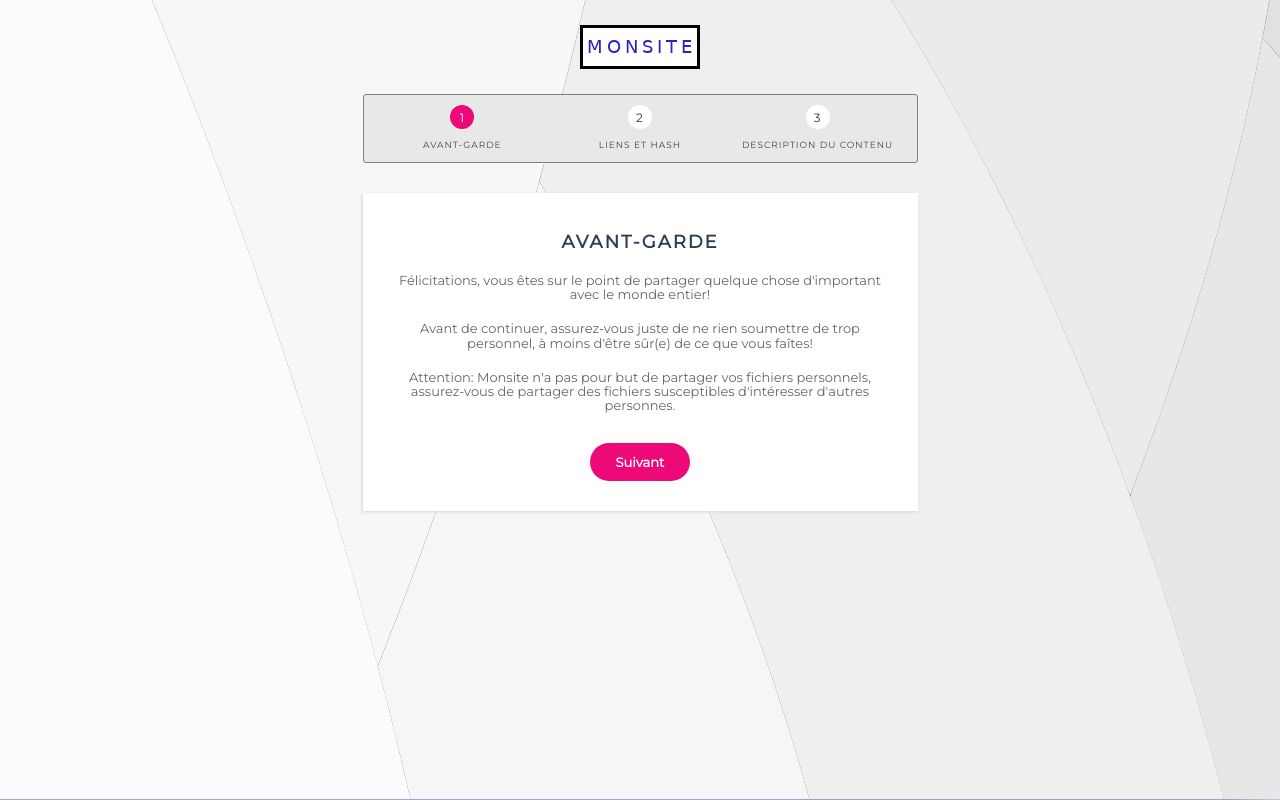
After one commit to PaulCombal/SiteNeedAName, a PHP site: page /view/pages/submit_hash_view.php in a window 1280 px wide. The commit adds this page. Run offline with PHP 8.4, Linux system fonts and the light colour scheme; some libraries are stand-ins or nearby versions.

Commit message:
Oh boy this will add bugs

```diff
--- a/http/index.php
+++ b/http/index.php
@@ -57,6 +57,11 @@ else {
 			}
 			break;
 
+		# Display the hash submission page
+		case 'submit':
+			display_submit_page();
+			break;
+
 
 
 		default:
--- a/http/view/header_template.php
+++ b/http/view/header_template.php
@@ -24,7 +24,7 @@
 			<a href="<?= $base ?>about"><span class="glyphicon glyphicon-question-sign"></span> Aide</a>
 		</li>
 		<li>
-			<a href="<?= $base ?>submit.php"><span class="glyphicon glyphicon-file"></span> Soumettre un fichier</a>
+			<a href="<?= $base ?>submit"><span class="glyphicon glyphicon-file"></span> Soumettre un fichier</a>
 		</li>
 
 		<?php
--- a/http/view/logged_in_header_dropdown.php
+++ b/http/view/logged_in_header_dropdown.php
@@ -2,8 +2,8 @@
 	<li class="dropdown-toggle" id="userDropdown" data-toggle="dropdown" aria-haspopup="true" aria-expanded="true"><?= $_SESSION["username"] ?> <span class="caret"></span>
 	</li>
 	<ul class="dropdown-menu dropdown-menu-right" aria-labelledby="userDropdown">
-		<li><a href="<?= 'user/' . $_SESSION["username"] ?>"><span class="glyphicon glyphicon-user"></span> Mon Profil Monsite</a></li>
-		<li><a href="logout.php"><span class="glyphicon glyphicon-log-out"></span> Déconnexion</a></li>
+		<li><a href="<?= $base . 'user/' . $_SESSION["username"] ?>"><span class="glyphicon glyphicon-user"></span> Mon Profil Monsite</a></li>
+		<li><a href="<?= $base ?>logout"><span class="glyphicon glyphicon-log-out"></span> Déconnexion</a></li>
 		<li role="separator" class="divider"></li>
 		<li><a href="#"><span class="glyphicon glyphicon-comment"></span> Discussions</a></li>
 		<li><a href="#"><span class="glyphicon glyphicon-wrench"></span> GitHub</a></li>
--- a/http/view/logged_out_header_dropdown.php
+++ b/http/view/logged_out_header_dropdown.php
@@ -3,8 +3,8 @@
 		Non Connecté  <span class="caret"></span>
 	</li>
 	<ul class="dropdown-menu dropdown-menu-right" aria-labelledby="userDropdown">
-		<li><a href="login"><span class="glyphicon glyphicon-log-in"></span> Connexion à mon compte</a></li>
-		<li><a href="register"><span class="glyphicon glyphicon-user"></span> Créer un compte Monsite</a></li>
+		<li><a href="<?= $base ?>login"><span class="glyphicon glyphicon-log-in"></span> Connexion à mon compte</a></li>
+		<li><a href="<?= $base ?>register"><span class="glyphicon glyphicon-user"></span> Créer un compte Monsite</a></li>
 		<li role="separator" class="divider"></li>
 		<li><a href="#"><span class="glyphicon glyphicon-comment"></span> Discussions</a></li>
 		<li><a href="#"><span class="glyphicon glyphicon-wrench"></span> GitHub</a></li>
--- /dev/null
+++ b/http/view/pages/submit_hash_view.php
@@ -0,0 +1,119 @@
+<!DOCTYPE html>
+<html lang="fr">
+
+    <head>
+        <!-- Standard Meta -->
+        <meta charset="utf-8">
+        <meta http-equiv="X-UA-Compatible" content="IE=edge">
+        <meta name="description" content="Soumettre un nouveau hash">
+        <meta name="viewport" content="width=device-width, initial-scale=1">
+
+        <title>Soumettre un fichier | IPFS France</title>
+
+
+		<!-- Main CSS rules -->
+		<link rel="stylesheet" href="public/css/bootstrap.min.css" />
+		<link rel="stylesheet" href="public/css/custom_submit.css" />
+
+		<!-- Necessary scripts for jQuery and Bootstrap -->
+		<script src="https://cdnjs.cloudflare.com/ajax/libs/jquery/2.1.3/jquery.min.js" crossorigin="anonymous"></script>
+		<script src='http://ajax.googleapis.com/ajax/libs/jqueryui/1.8.5/jquery-ui.min.js' crossorigin="anonymous"></script>
+
+		<script src="https://cdnjs.cloudflare.com/ajax/libs/popper.js/1.11.0/umd/popper.min.js" integrity="sha384-b/U6ypiBEHpOf/4+1nzFpr53nxSS+GLCkfwBdFNTxtclqqenISfwAzpKaMNFNmj4" crossorigin="anonymous"></script>
+		<script src="https://maxcdn.bootstrapcdn.com/bootstrap/4.0.0-beta/js/bootstrap.min.js" integrity="sha384-h0AbiXch4ZDo7tp9hKZ4TsHbi047NrKGLO3SEJAg45jXxnGIfYzk4Si90RDIqNm1" crossorigin="anonymous"></script>
+
+        <script src="public/js/slidingForm.js"></script>
+
+        <!-- Fonts CSS -->
+        <link href="https://fonts.googleapis.com/css?family=Montserrat" rel="stylesheet">
+
+        <!-- Favicon -->
+        <!--<link rel="shortcut icon" type="image/png" href="../../css/favicon.png"/>-->
+    </head>
+
+    <body>
+    	<svg xmlns="http://www.w3.org/2000/svg" viewBox="0 0 1440 810" preserveAspectRatio="xMinYMin slice" aria-hidden="true"><path fill="#efefee" d="M592.66 0c-15 64.092-30.7 125.285-46.598 183.777C634.056 325.56 748.348 550.932 819.642 809.5h419.672C1184.518 593.727 1083.124 290.064 902.637 0H592.66z"></path><path fill="#f6f6f6" d="M545.962 183.777c-53.796 196.576-111.592 361.156-163.49 490.74 11.7 44.494 22.8 89.49 33.1 134.883h404.07c-71.294-258.468-185.586-483.84-273.68-625.623z"></path><path fill="#f7f7f7" d="M153.89 0c74.094 180.678 161.088 417.448 228.483 674.517C449.67 506.337 527.063 279.465 592.56 0H153.89z"></path><path fill="#fbfbfc" d="M153.89 0H0v809.5h415.57C345.477 500.938 240.884 211.874 153.89 0z"></path><path fill="#ebebec" d="M1144.22 501.538c52.596-134.583 101.492-290.964 134.09-463.343 1.2-6.1 2.3-12.298 3.4-18.497 0-.2.1-.4.1-.6 1.1-6.3 2.3-12.7 3.4-19.098H902.536c105.293 169.28 183.688 343.158 241.684 501.638v-.1z"></path><path fill="#e1e1e1" d="M1285.31 0c-2.2 12.798-4.5 25.597-6.9 38.195C1321.507 86.39 1379.603 158.98 1440 257.168V0h-154.69z"></path><path fill="#e7e7e7" d="M1278.31,38.196C1245.81,209.874 1197.22,365.556 1144.82,499.838L1144.82,503.638C1185.82,615.924 1216.41,720.211 1239.11,809.6L1439.7,810L1439.7,256.768C1379.4,158.78 1321.41,86.288 1278.31,38.195L1278.31,38.196z"></path></svg>
+
+        <!-- Page Content -->
+        <div id="submitContainer" class="container">
+
+            <!-- Login -->
+            <!-- MultiStep Form -->
+			<div class="row">
+			    <div class="col-md-6 col-md-offset-3">
+					<a href="./" class="logoCenterFoot">
+						<img src="public/images/logos/logo_120x44.png" alt="Logo Monsite" class="logo120x44" />
+					</a>
+
+			        <form id="msform" action="./submit" method="POST">
+			            <!-- progressbar -->
+			            <ul id="progressbar">
+			                <li class="active">Avant-garde</li>
+			                <li>Liens et hash</li>
+			                <li>Description du contenu</li>
+			            </ul>
+			            <!-- fieldsets -->
+			            <fieldset>
+			                <h2 class="fs-title">Avant-garde</h2>
+			                <h3 class="fs-subtitle">Félicitations, vous êtes sur le point de partager quelque chose d'important avec le monde entier!</h3>
+
+			                <h3 class="fs-subtitle">Avant de continuer, assurez-vous juste de ne rien soumettre de trop personnel, à moins d'être sûr(e) de ce que vous faîtes! </h3>
+
+			                <h3 class="fs-subtitle">Attention: Monsite n'a pas pour but de partager vos fichiers personnels, assurez-vous de partager des fichiers susceptibles d'intéresser d'autres personnes.</h3>
+
+			                <input type="button" name="next" class="next action-button" value="Suivant"/>
+			            </fieldset>
+			            <fieldset>
+			                <h2 class="fs-title">Liens et hash</h2>
+			                <h3 class="fs-subtitle">Quels sont les fichiers à référencer?</h3>
+			                <input type="text" name="title" placeholder="Nom du fichier/dossier à référencer sur Monsite (requis)" required id="req1" maxlength="60" autofocus/>
+			                <input type="text" name="ipfs_hash" placeholder="Hash IPFS (requis, format: ipfs/abcd ou ipns/monsite.com)" id="req2" maxlength="100"/>
+			                <input type="text" name="http_mirror" placeholder="Mirroir vers un site HTTP (optionnel)" id="opt1" maxlength="255"/>
+			                <input type="button" name="previous" class="previous action-button-previous" value="Précédent"/>
+			                <input type="button" name="next" class="next action-button" value="Suivant" id="but1" disabled/>
+			            </fieldset>
+			            <fieldset>
+			                <h2 class="fs-title">Description des fichiers</h2>
+			                <h3 class="fs-subtitle">Une courte description permet de mieux renseigner les internautes</h3>
+			                <input type="text" name="short_desc" placeholder="Description"  maxlength="60"/>
+			                <a href="javascript:void(0)" id="showLongDescField">Renseigner une description longue</a>
+			                <textarea type="text" name="long_desc" placeholder="Description longue, ce champ accepte le Markdown" class="hiddenField" style="display: none"  maxlength="5000"></textarea>
+			                <br />
+			                <select class="form-control" name="cat">
+			                	<option value="">-- Catégorie (requis)</option>
+			                	<option value="1">Films</option>
+			                	<option value="2">Séries</option>
+			                	<option value="3">Musique</option>
+			                	<option value="4">Jeux</option>
+			                	<option value="5">Logiciels</option>
+			                	<option value="6">Anime</option>
+			                	<option value="7">Livres</option>
+			                	<option value="8">XXX</option>
+			                	<option value="9">Autres</option>
+			                </select>
+			                <select class="form-control" name="subcat" disabled>
+			                	<option value="">-- Sous-catégorie (requis)</option>
+			                </select>
+			                <input type="button" name="previous" class="previous action-button-previous" value="Précédent"/>
+			                <input type="submit" class="submit action-button" value="Confirmer l'envoi" disabled/>
+			            </fieldset>
+			        </form>
+			        <div id="errorDiv" class="alert alert-danger" style="display: none;">
+			        	Une erreur s'est produite lors du traitement de votre requête. Si vous n'avez pas modifié le contenu de cette page web, vous nous rendriez un grand service en signalant votre problème sur <a href="#">la page Github du site</a>. mettre un lien ici bordel ça traine.
+			        	<br />
+			        	<br />
+			        	There was an error processing your request. If you did not try to modify the content of this webpage, please <a href="#">report the issue on Github</a>.
+			        	<br />
+			        	TODO ADD A LINK TO REPO HERE
+			        </div>
+			    </div>
+			</div>
+			<!-- /.MultiStep Form -->
+        </div>
+        <!-- /.container -->
+
+        <!-- Validator -->
+        <script src="https://cdnjs.cloudflare.com/ajax/libs/1000hz-bootstrap-validator/0.11.9/validator.min.js"></script>
+
+    </body>
+</html>
```
Also changed, not shown: http/controller/action/action_submit.php (+4 -10 lines), http/controller/frontend.php (+24 -0 lines), http/logout.php (+5 -6 lines), http/.htaccess.
